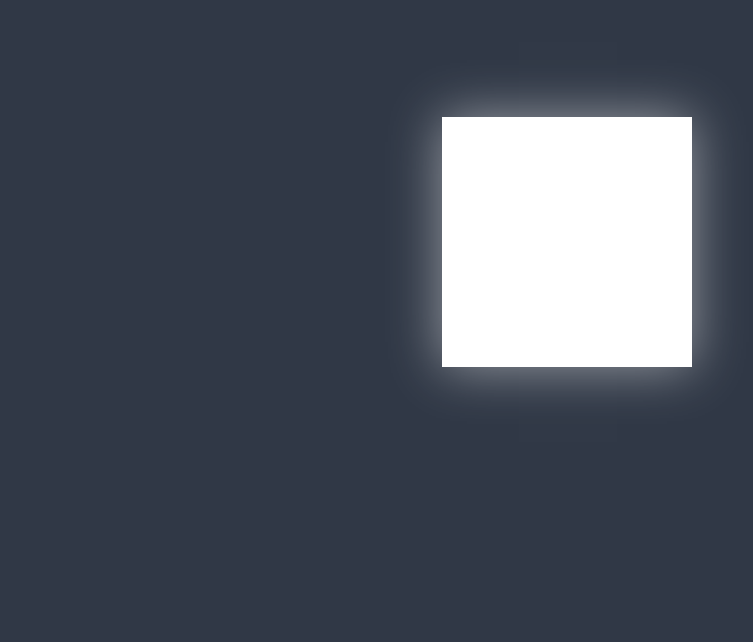
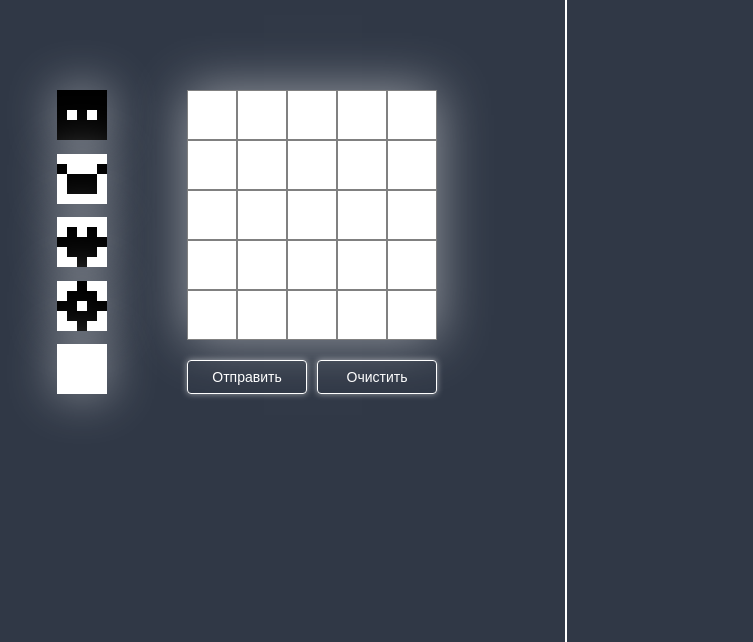
Before and after one commit to epiccheesepie/brain-for-students, a website: page src/index.html in a window 1280 px wide. Shown: the part 158-800 px from the top of the page, without its empty margins (73-826 px from the left). Drawn offline with Linux system fonts and the light colour scheme.

Commit message:
interface

```diff
--- a/src/index.html
+++ b/src/index.html
@@ -7,7 +7,38 @@
 	</head>
 	<body>
 		<div id="root">
-			<canvas id="_canvas" width="250px" height="250px"></canvas>
+			<div class="left">
+				<div class="container">
+					<div class="left__pngs">
+						<div id="1png" class="screen screen--small"></div>
+						<div id="2png" class="screen screen--small"></div>
+						<div id="3png" class="screen screen--small"></div>
+						<div id="4png" class="screen screen--small"></div>
+						<div id="nothing" class="screen screen--small"></div>
+					</div>
+					<div class="left__interface">
+						<div class="screen" id="_screen"></div>
+						<div class="menu">
+							<button id="subm" class="button">
+								<span>Отправить</span>
+							</button>
+							<button id="clear" class="button">
+								<span>Очистить</span>
+							</button>
+						</div>
+					</div>
+				</div>
+			</div>
+			<div class="right">
+				<div class="column">
+					<div class="column_pngs">
+						<div class="item"></div>
+						<div class="item"></div>
+						<div class="item"></div>
+						<div class="item"></div>
+					</div>
+				</div>
+			</div>
 		</div>
 
 		<script src="./main.js"></script>
--- a/src/main.js
+++ b/src/main.js
@@ -1,7 +1,92 @@
-class BuildCanvas {
+class Interface {
 	constructor(elem) {
 		this.elem = elem;
-		this.ctx = elem.getContext('2d');
 		this.pixel = 50;
+		this.width = 250;
+		this.height = 250;
+	}
+
+	init(elem=this.elem) {
+		for(let x=0; x<this.width; x+=this.pixel) {
+			for(let y=0; y<this.height; y+=this.pixel) {
+				let div = document.createElement('div');
+				div.dataset.id = 0;
+				div.addEventListener('click', (e) => {
+					if (div.classList.contains('black')) {
+						div.classList.remove('black');
+						div.dataset.id = 0;
+					}
+					else {
+						div.classList.add('black');
+						div.dataset.id = 1;
+					}
+				});
+				elem.appendChild(div);
+			}
+		}
+	}
+
+	calculate(elem=this.elem) {
+		return Array.prototype.map.call(elem.children, (child) => {
+			return +child.dataset.id;
+		});
+	}
+
+	clear(elem=this.elem) {
+		Array.prototype.forEach.call(elem.children, (child) => {
+			child.classList.remove('black');
+			child.dataset.id = 0;
+		});
 	}
 }
+
+function buildPng() {
+	const arr = [
+		{id: '1png', png: [ 1, 1, 1, 1, 1, 1, 1, 1, 1, 1, 1, 0, 1, 0, 1, 1, 1, 1, 1, 1, 1, 1, 1, 1, 1 ]},
+		{id: '2png', png: [ 0, 0, 0, 0, 0, 1, 0, 0, 0, 1, 0, 1, 1, 1, 0, 0, 1, 1, 1, 0, 0, 0, 0, 0, 0 ]},
+		{id: '3png', png: [ 0, 0, 0, 0, 0, 0, 1, 0, 1, 0, 1, 1, 1, 1, 1, 0, 1, 1, 1, 0, 0, 0, 1, 0, 0 ]},
+		{id: '4png', png: [ 0, 0, 1, 0, 0, 0, 1, 1, 1, 0, 1, 1, 0, 1, 1, 0, 1, 1, 1, 0, 0, 0, 1, 0, 0 ]},
+		{id: 'nothing', png: [ 0, 0, 0, 0, 0, 0, 0, 0, 0, 0, 0, 0, 0, 0, 0, 0, 0, 0, 0, 0, 0, 0, 0, 0, 0 ]},
+	];
+
+	arr.forEach((obj) => {
+		obj.png.forEach(id => {
+			let div = document.createElement('div');
+			id && div.classList.add('black');
+			document.getElementById(obj.id).appendChild(div);
+		})
+	});
+}
+
+const elem = new Interface(document.getElementById('_screen'));
+elem.init();
+buildPng();
+
+document.querySelector('#subm').addEventListener('click', (e) => {
+	const vector = elem.calculate();
+	console.log(vector);
+	(async () => {
+		const response = await fetch('http://localhost:3000', {
+			method: 'POST',
+			body: JSON.stringify({'vector': vector}),
+			headers: {
+				'Content-Type': 'application/json'
+			}
+		});
+		const answer = await response.json();
+		console.log(answer);
+
+		let index = answer.indexOf(1);
+		console.log(index);
+		if (index === -1) index = 4;
+		const pngs = document.querySelector('.left__pngs');
+		pngs.children[index].classList.add('screen--green');
+		setTimeout( () => {
+			pngs.children[index].classList.remove('screen--green');
+		}, 2000);
+	})();
+});
+
+document.querySelector('#clear').addEventListener('click', (e) => {
+	elem.clear();
+});
--- a/src/solution.css
+++ b/src/solution.css
@@ -9,11 +9,95 @@ html, body, #root {
 
 #root {
 	display: flex;
+	background-color: #303846;
+}
+.left, .right {
+	position: relative;
+	height: 100%;
+	width: 50%;
+	display: flex;
 	justify-content: center;
 	align-items: center;
-	background-color: #303846;
 }
-#_canvas {
+.left:before {
+	content: '';
+	position: absolute;
+	height: 100%;
+	width: 2px;
+	background-color: #fff;
+	right: 0;
+}
+.container {
+	display: flex;
+	justify-content: space-between;
+}
+.left__pngs {
+	display: flex;
+	flex-direction: column;
+	margin-right: 80px;
+}
+.left__pngs > div {
+	margin-bottom: 13.5px;
+}
+.left__pngs > div:last-child {
+	margin-bottom: 0;
+}
+.menu {
+	margin-top: 20px;
+	display: flex;
+	justify-content: space-between;
+}
+.button {
+	background: none;
+	border: 1px solid #fff;
+	border-radius: 4px;
+	color: #fff;
+	cursor: pointer;
+	padding: 8px 0;
+	font-size: 14px;
+	width: 48%;
+	outline: none;
+	box-shadow: 0 0 6px 0 rgba(255,255,255,.5);
+	transition: .1s;
+}
+.button:hover {
+	background-color: rgba(255,255,255,.2);
+}
+.screen {
 	background-color: #fff;
 	box-shadow: 0 0 50px 0 rgba(255,255,255,.5);
+
+	display: flex;
+	flex-wrap: wrap;
+	width: 250px;
+	height: 250px;
 }
+.screen div {
+	cursor: pointer;
+	width: 50px;
+	height: 50px;
+	box-sizing: border-box;
+	border: 1px solid #808080;
+}
+.black {
+	background-color: #000;
+}
+.screen--small {
+	position: relative;
+	width: 50px;
+	height: 50px;
+}
+.screen--green:after {
+	content: '';
+	position: absolute;
+	top: 0;
+	width: 100%;
+	height: 100%;
+	background-color: rgba(106, 202, 0, .5);
+}
+.screen--small div {
+	cursor: default;
+	width: 10px;
+	height: 10px;
+	border: none;
+}
```
Also changed, not shown: NeuralNetwork.js (+9 -9 lines), index.js (+26 -8 lines), package.json (+12 -2 lines), _.png (deleted), 1 other file.
